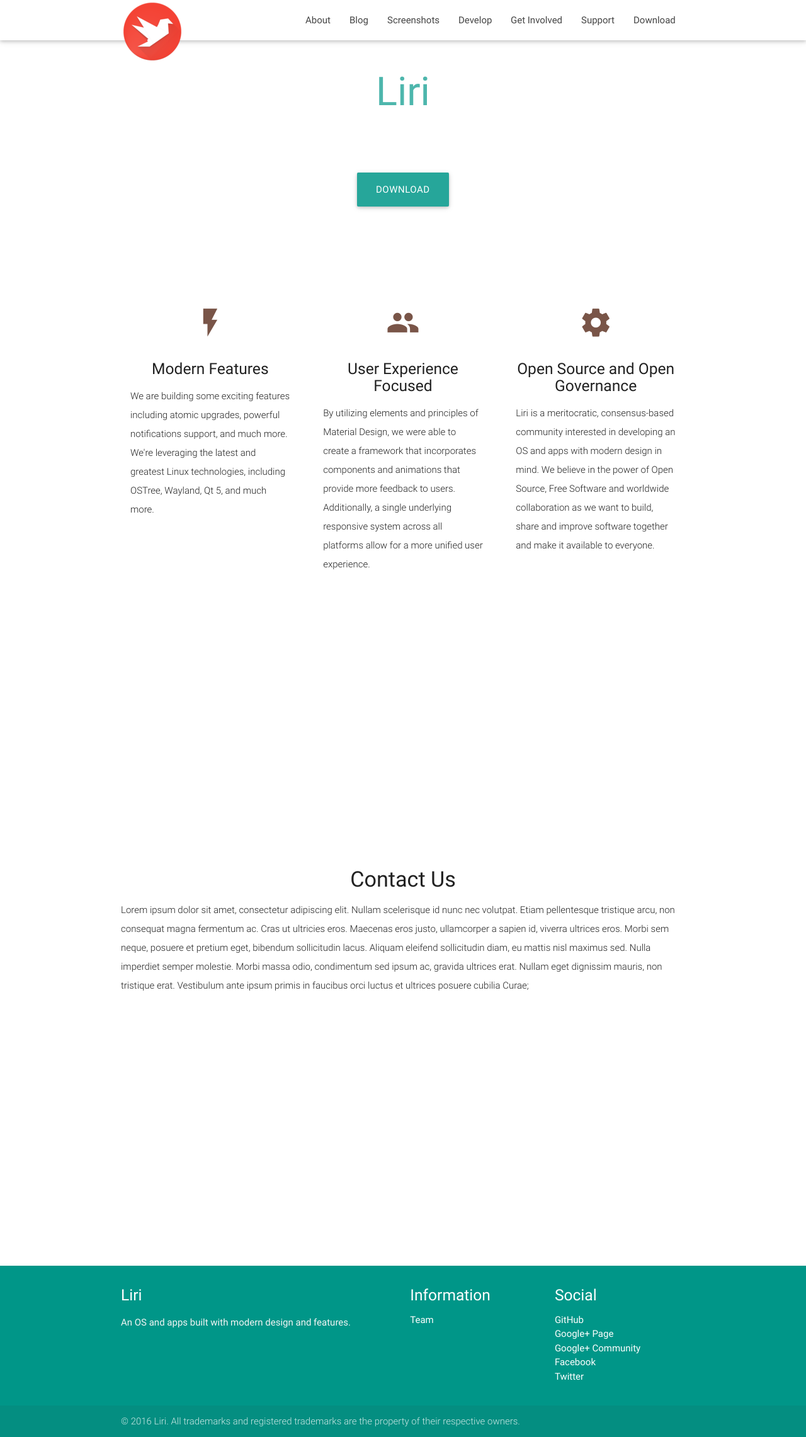
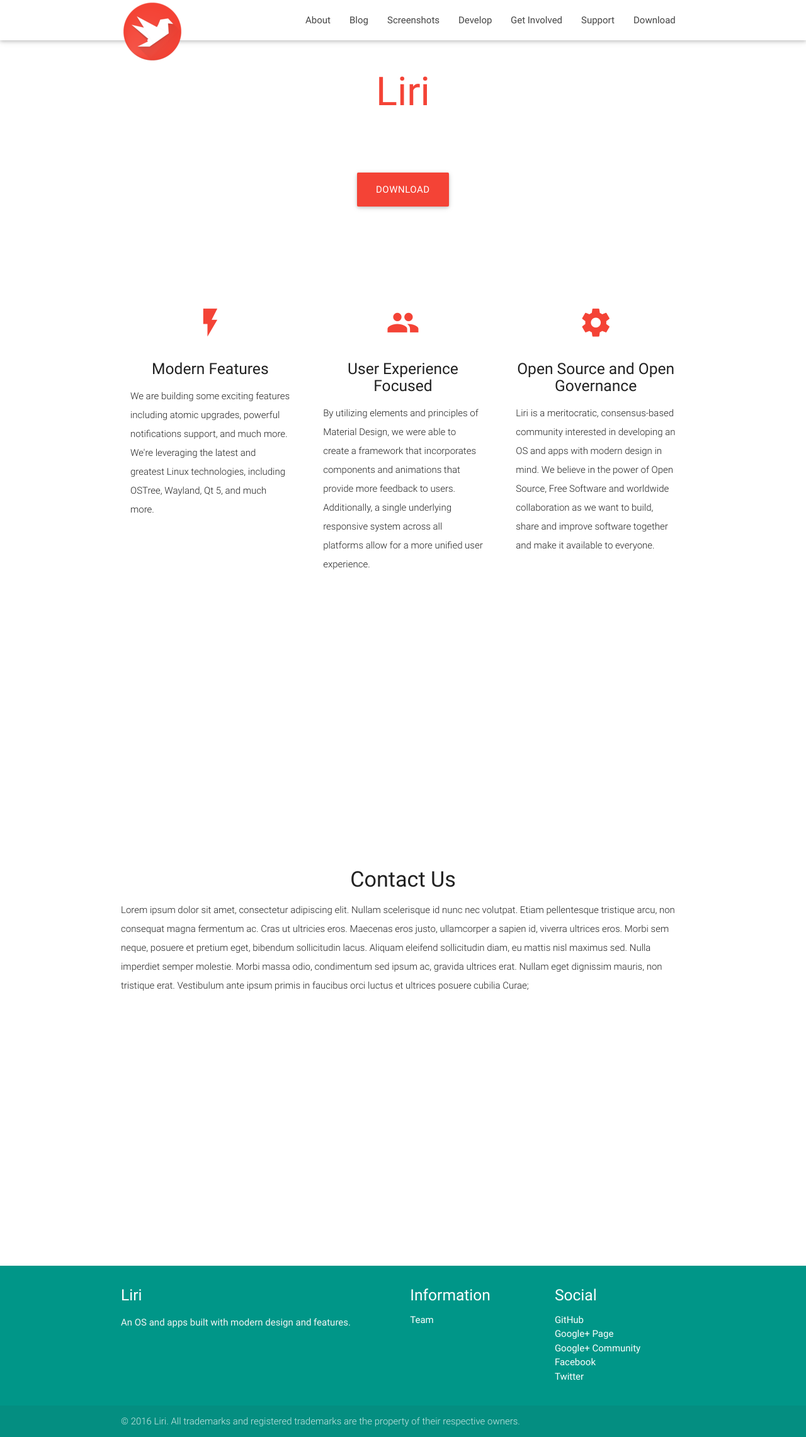
Before and after one commit to lirios/lirios.github.io, a Jekyll site: the page built from index.html, in a window 1280 px wide. Shown: the whole page at 63% size. Built offline with Jekyll 4.4.1, drawn with Linux system fonts in a browser that asks for light colours; nearby versions of some CDN libraries; a script that is not in the unit is left out.

Commit message:
Use primary colors
Issue: #6

```diff
--- a/index.html
+++ b/index.html
@@ -6,12 +6,12 @@
   <div class="section no-pad-bot">
     <div class="container">
       <br><br>
-      <h1 class="header center teal-text text-lighten-2">Liri</h1>
+      <h1 class="header center primary-text text-lighten-2">Liri</h1>
       <div class="row center">
         <h5 class="header col s12 light">An OS and apps built with modern design and features</h5>
       </div>
       <div class="row center">
-        <a href="{{ site.baseurl }}/download" id="download-button" class="btn-large waves-effect waves-light teal lighten-1">Download</a>
+        <a href="{{ site.baseurl }}/download" id="download-button" class="btn-large waves-effect waves-light primary lighten-1">Download</a>
       </div>
       <br><br>
 
@@ -28,7 +28,7 @@
     <div class="row">
       <div class="col s12 m4">
         <div class="icon-block">
-          <h2 class="center brown-text"><i class="material-icons">flash_on</i></h2>
+          <h2 class="center primary-text"><i class="material-icons">flash_on</i></h2>
           <h5 class="center">Modern Features</h5>
 
           <p class="light">
@@ -40,7 +40,7 @@
 
       <div class="col s12 m4">
         <div class="icon-block">
-          <h2 class="center brown-text"><i class="material-icons">group</i></h2>
+          <h2 class="center primary-text"><i class="material-icons">group</i></h2>
           <h5 class="center">User Experience Focused</h5>
 
           <p class="light">By utilizing elements and principles of Material Design, we were able to create a framework that incorporates components and animations that provide more feedback to users. Additionally, a single underlying responsive system across all platforms allow for a more unified user experience.</p>
@@ -49,7 +49,7 @@
 
       <div class="col s12 m4">
         <div class="icon-block">
-          <h2 class="center brown-text"><i class="material-icons">settings</i></h2>
+          <h2 class="center primary-text"><i class="material-icons">settings</i></h2>
           <h5 class="center">Open Source and Open Governance</h5>
 
           <p class="light">
@@ -80,7 +80,7 @@
 
     <div class="row">
       <div class="col s12 center">
-        <h3><i class="mdi-content-send brown-text"></i></h3>
+        <h3><i class="mdi-content-send primary-text"></i></h3>
         <h4>Contact Us</h4>
         <p class="left-align light">Lorem ipsum dolor sit amet, consectetur adipiscing elit. Nullam scelerisque id nunc nec volutpat. Etiam pellentesque tristique arcu, non consequat magna fermentum ac. Cras ut ultricies eros. Maecenas eros justo, ullamcorper a sapien id, viverra ultrices eros. Morbi sem neque, posuere et pretium eget, bibendum sollicitudin lacus. Aliquam eleifend sollicitudin diam, eu mattis nisl maximus sed. Nulla imperdiet semper molestie. Morbi massa odio, condimentum sed ipsum ac, gravida ultrices erat. Nullam eget dignissim mauris, non tristique erat. Vestibulum ante ipsum primis in faucibus orci luctus et ultrices posuere cubilia Curae;</p>
       </div>
```
